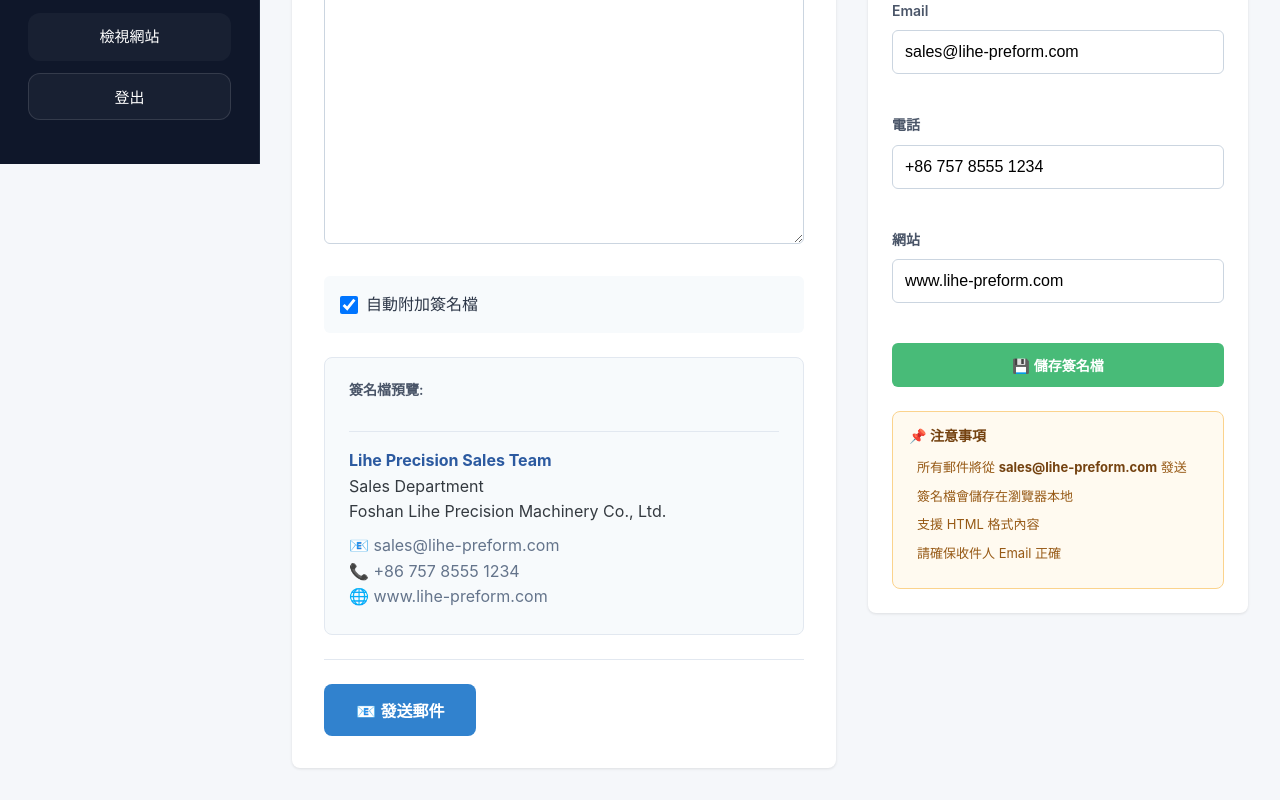
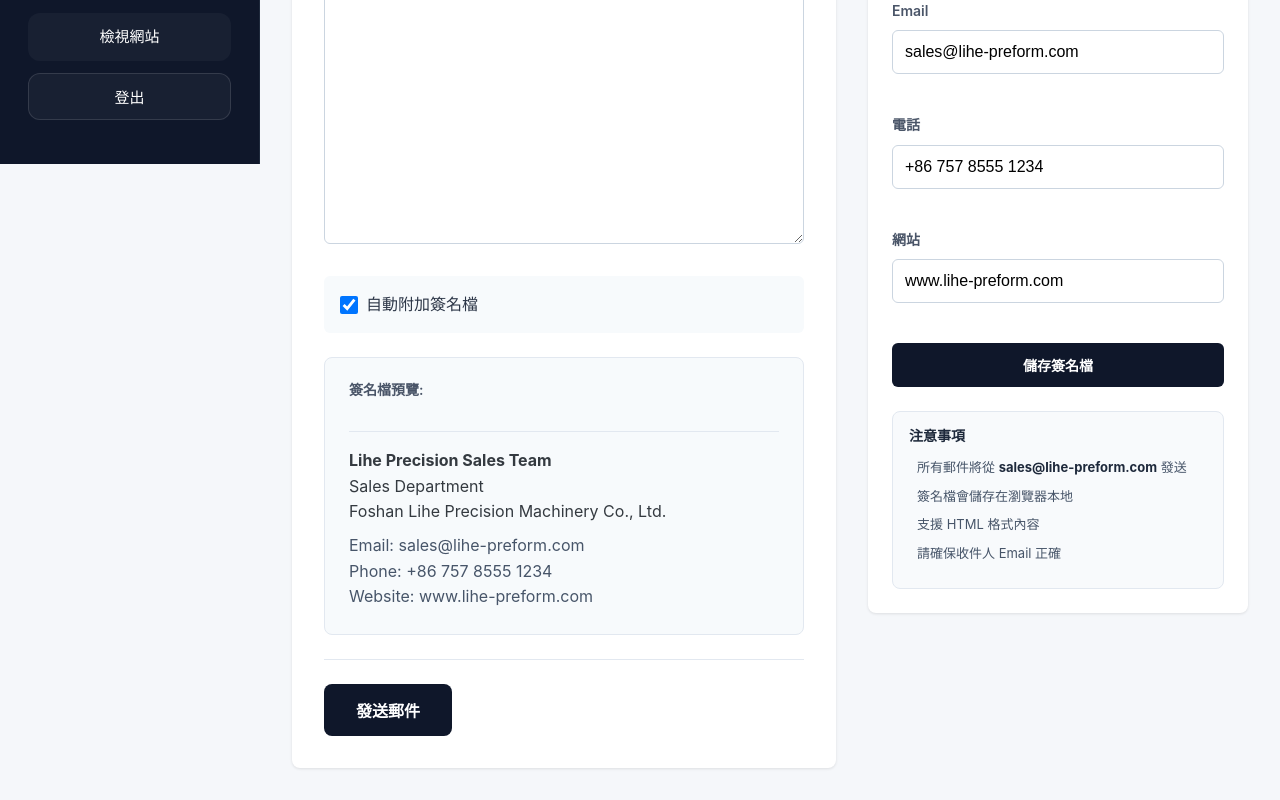
Before and after one commit to lovemage/lihe_preform, a Next.js app: page /admin/send-email in a window 1280 px wide. Shown: the part 636-1436 px from the top of the page. Built offline with nearby package versions, Linux system fonts and the light colour scheme.

Commit message:
Unify admin nav, clean send-email UI, add factory frontend routes

```diff
--- a/src/app/admin/footer-settings/page.tsx
+++ b/src/app/admin/footer-settings/page.tsx
@@ -2,7 +2,7 @@
 
 import { useState, useEffect } from "react";
 import { useRouter } from "next/navigation";
-import AdminNav from "@/components/admin/AdminNav";
+import AdminNav from "@/components/admin/AdminNav/AdminNav";
 import styles from "./page.module.css";
 
 type LocalizedString = {
--- a/src/app/admin/send-email/page.module.css
+++ b/src/app/admin/send-email/page.module.css
@@ -53,18 +53,21 @@
   border-radius: 0.5rem;
   margin-bottom: 1.5rem;
   font-weight: 500;
+  background: #f8fafc;
+  border: 1px solid #cbd5e1;
+  color: #1e293b;
 }
 
 .message.success {
-  background: #d4edda;
-  color: #155724;
-  border: 1px solid #c3e6cb;
+  background: #f8fafc;
+  color: #1e293b;
+  border: 1px solid #cbd5e1;
 }
 
 .message.error {
-  background: #f8d7da;
-  color: #721c24;
-  border: 1px solid #f5c6cb;
+  background: #fff1f2;
+  color: #9f1239;
+  border: 1px solid #fecdd3;
 }
 
 .layout {
@@ -108,8 +111,8 @@
 
 .input:focus {
   outline: none;
-  border-color: #3182ce;
-  box-shadow: 0 0 0 3px rgba(49, 130, 206, 0.1);
+  border-color: #0f172a;
+  box-shadow: 0 0 0 3px rgba(15, 23, 42, 0.08);
 }
 
 .toolbar {
@@ -162,8 +165,8 @@
 
 .textarea:focus {
   outline: none;
-  border-color: #3182ce;
-  box-shadow: 0 0 0 3px rgba(49, 130, 206, 0.1);
+  border-color: #0f172a;
+  box-shadow: 0 0 0 3px rgba(15, 23, 42, 0.08);
 }
 
 .signatureToggle {
@@ -210,7 +213,7 @@
 
 .sendButton {
   padding: 0.875rem 2rem;
-  background: #3182ce;
+  background: #0f172a;
   color: white;
   border: none;
   border-radius: 0.5rem;
@@ -221,7 +224,7 @@
 }
 
 .sendButton:hover:not(:disabled) {
-  background: #2c5aa0;
+  background: #1e293b;
 }
 
 .sendButton:disabled {
@@ -254,7 +257,7 @@
 
 .saveSignatureButton {
   padding: 0.75rem 1.5rem;
-  background: #48bb78;
+  background: #0f172a;
   color: white;
   border: none;
   border-radius: 0.375rem;
@@ -265,20 +268,20 @@
 }
 
 .saveSignatureButton:hover {
-  background: #38a169;
+  background: #1e293b;
 }
 
 .infoBox {
   padding: 1rem;
-  background: #fffaf0;
-  border: 1px solid #fbd38d;
+  background: #f8fafc;
+  border: 1px solid #e2e8f0;
   border-radius: 0.5rem;
 }
 
 .infoBox h3 {
   font-size: 0.875rem;
   font-weight: 600;
-  color: #744210;
+  color: #1e293b;
   margin-bottom: 0.75rem;
 }
 
@@ -290,13 +293,13 @@
 
 .infoBox li {
   font-size: 0.8125rem;
-  color: #975a16;
+  color: #475569;
   margin-bottom: 0.5rem;
   padding-left: 0.5rem;
 }
 
 .infoBox strong {
-  color: #744210;
+  color: #1e293b;
 }
 
 @media (max-width: 1024px) {
--- a/src/app/admin/send-email/page.tsx
+++ b/src/app/admin/send-email/page.tsx
@@ -69,14 +69,14 @@
     return `
 <div style="margin-top: 2rem; padding-top: 1rem; border-top: 1px solid #e2e8f0;">
   <p style="margin: 0; line-height: 1.6;">
-    <strong style="color: #2c5aa0;">${signature.name}</strong><br>
+    <strong>${signature.name}</strong><br>
     ${signature.title}<br>
     ${signature.company}
   </p>
-  <p style="margin: 0.5rem 0 0 0; line-height: 1.6; color: #64748b;">
-    📧 ${signature.email}<br>
-    📞 ${signature.phone}<br>
-    🌐 ${signature.website}
+  <p style="margin: 0.5rem 0 0 0; line-height: 1.6; color: #475569;">
+    Email: ${signature.email}<br>
+    Phone: ${signature.phone}<br>
+    Website: ${signature.website}
   </p>
 </div>
 `;
@@ -139,7 +139,7 @@
       <AdminNav />
       <div className={styles.contentWrapper}>
         <div className={styles.header}>
-          <h1 className={styles.title}>發送官方郵件 (Resend)</h1>
+          <h1 className={styles.title}>發送官方郵件</h1>
           <p className={styles.subtitle}>使用 sales@lihe-preform.com 發送專業郵件</p>
           <button onClick={() => router.push("/admin")} className={styles.backButton}>
             ← 返回後台
@@ -258,7 +258,7 @@
                   className={styles.sendButton}
                   disabled={sending}
                 >
-                  {sending ? "發送中..." : "📧 發送郵件"}
+                  {sending ? "發送中..." : "發送郵件"}
                 </button>
               </div>
             </form>
@@ -340,12 +340,12 @@
                 onClick={saveSignature}
                 className={styles.saveSignatureButton}
               >
-                💾 儲存簽名檔
+                儲存簽名檔
               </button>
             </div>
 
             <div className={styles.infoBox}>
-              <h3>📌 注意事項</h3>
+              <h3>注意事項</h3>
               <ul>
                 <li>所有郵件將從 <strong>sales@lihe-preform.com</strong> 發送</li>
                 <li>簽名檔會儲存在瀏覽器本地</li>
```
Also changed, not shown: src/app/admin/factory/page.tsx (+24 -0 lines).
